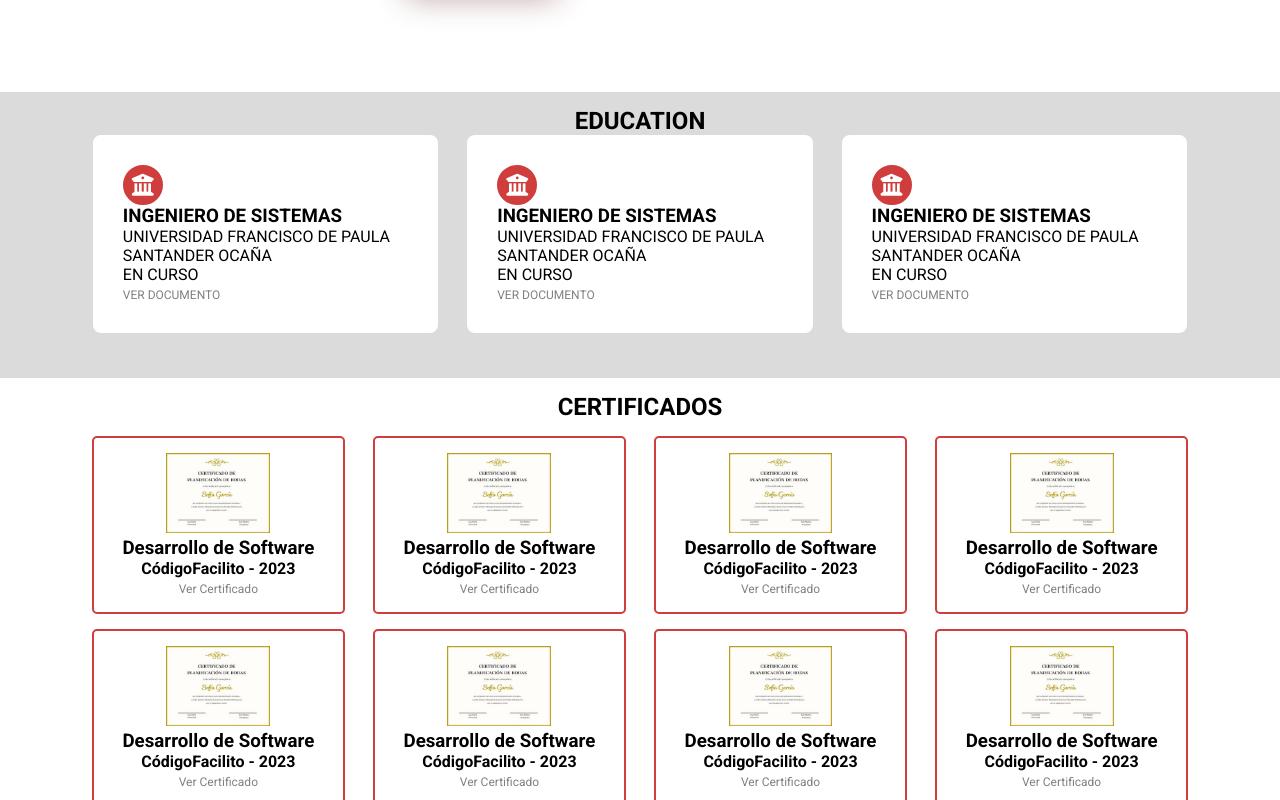
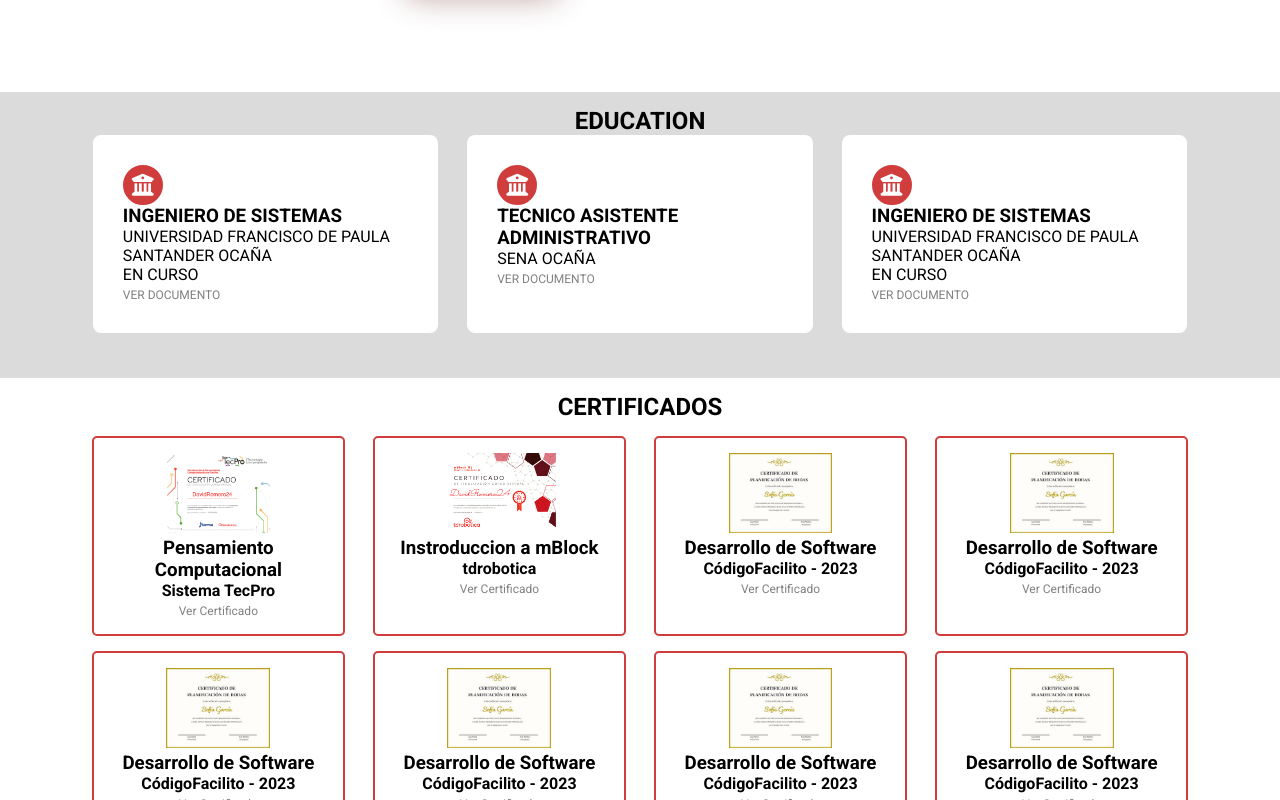
Before and after one commit to DavidRomero24/curriculum, a plain HTML site: page index.html in a window 1280 px wide. Shown: the part 588-1388 px from the top of the page. Drawn offline with Linux system fonts and the light colour scheme.

Commit message:
add new certificates

```diff
--- a/index.html
+++ b/index.html
@@ -66,9 +66,8 @@
                     </div>
                     <div class="education">
                         <i class="fa-solid fa-building-columns"></i>
-                        <h3>Ingeniero de Sistemas</h3>
-                        <p>Universidad Francisco de Paula Santander Ocaña</p>
-                        <p>En curso</p>
+                        <h3>Tecnico Asistente Administrativo</h3>
+                        <p>SENA Ocaña</p>
                         <a href="" target="_blank">Ver Documento</a>
                     </div>
                     <div class="education">
@@ -90,16 +89,16 @@
             </div>
             <div class="content-certificates">
                 <div class="certificates">
-                    <img src="img/certificado.jpg" alt="Imagen de certificado">
-                    <h3>Desarrollo de Software</h3>
-                    <h4>CódigoFacilito - 2023</h4>
-                    <a href="img/certificado.jpg" target="_blank">Ver Certificado</a>
+                    <img src="img/tecpro.png" alt="Imagen de certificado">
+                    <h3>Pensamiento Computacional</h3>
+                    <h4>Sistema TecPro</h4>
+                    <a href="img/tecpro.png" target="_blank">Ver Certificado</a>
                 </div>
                 <div class="certificates">
-                    <img src="img/certificado.jpg" alt="Imagen de certificado">
-                    <h3>Desarrollo de Software</h3>
-                    <h4>CódigoFacilito - 2023</h4>
-                    <a href="img/certificado.jpg" target="_blank">Ver Certificado</a>
+                    <img src="img/mblock.png" alt="Imagen de certificado">
+                    <h3>Instroduccion a mBlock</h3>
+                    <h4>tdrobotica</h4>
+                    <a href="img/mblock.png" target="_blank">Ver Certificado</a>
                 </div><div class="certificates">
                     <img src="img/certificado.jpg" alt="Imagen de certificado">
                     <h3>Desarrollo de Software</h3>
```
Also changed, not shown: img/mblock.png (added), img/tecpro.png (added).
